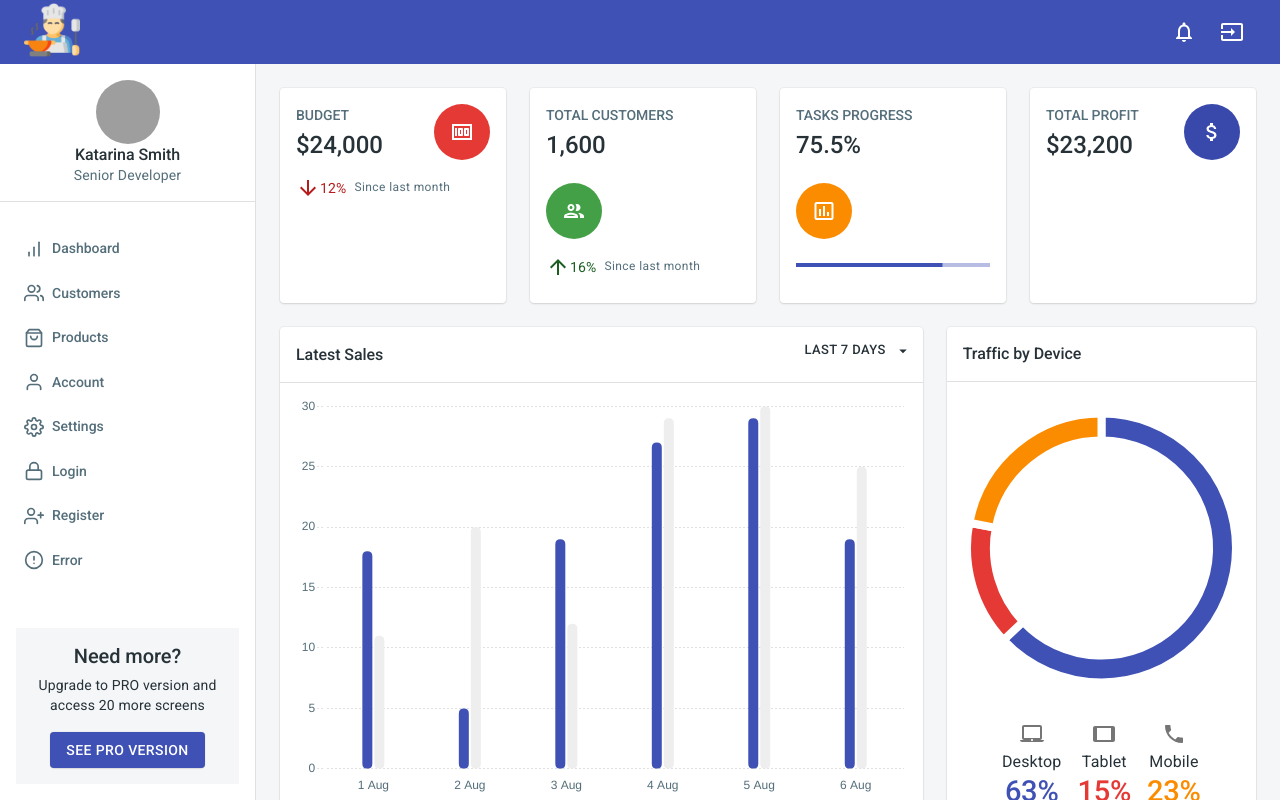
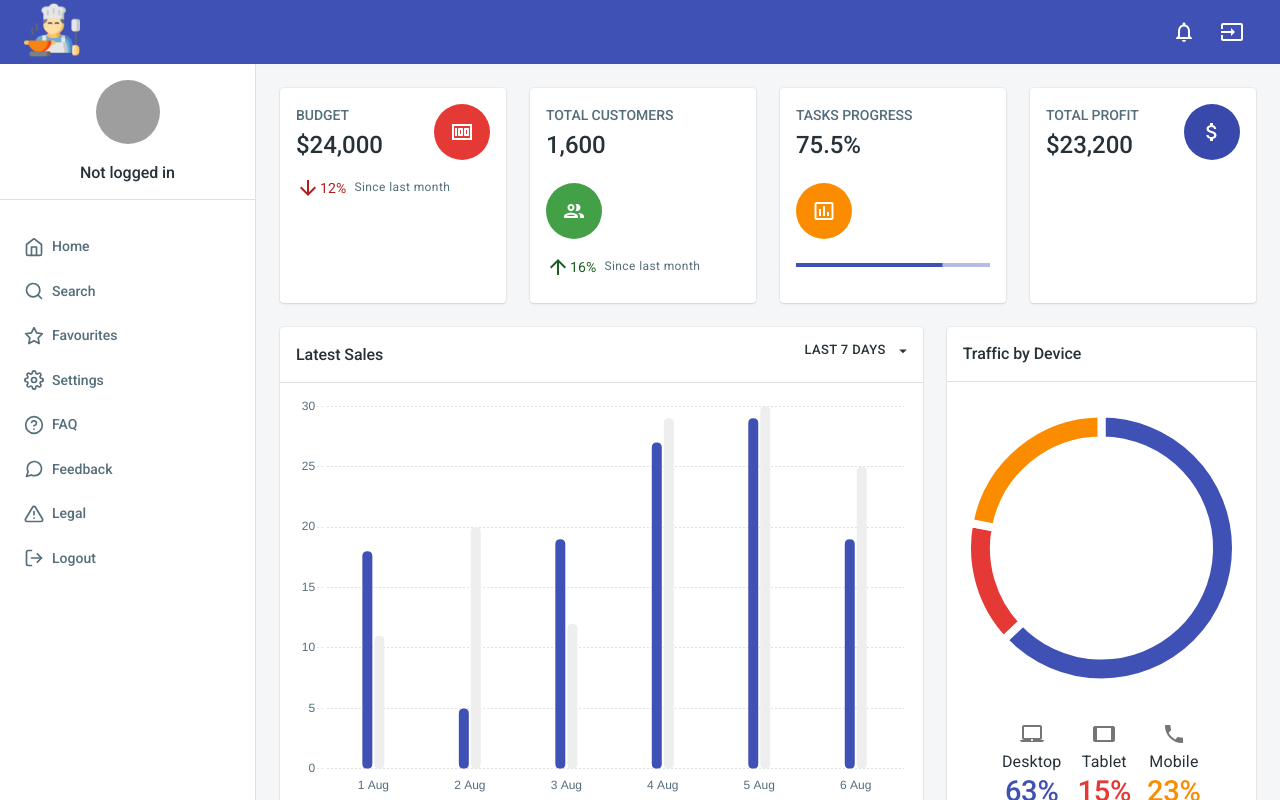
Before and after one commit to W8-Recipedia/Recipedia, a React (Create React App) app in the folder client/: page /app/dashboard in a window 1280 px wide. Built offline with nearby package versions, Linux system fonts and the light colour scheme; grey boxes are pictures that could not be loaded.

Commit message:
Updates navbar to match pages

```diff
--- a/client/src/layouts/DashboardLayout/NavBar/index.js
+++ b/client/src/layouts/DashboardLayout/NavBar/index.js
@@ -4,7 +4,6 @@ import PropTypes from 'prop-types';
 import {
   Avatar,
   Box,
-  Button,
   Divider,
   Drawer,
   Hidden,
@@ -13,43 +12,38 @@ import {
   makeStyles
 } from '@material-ui/core';
 import {
-  AlertCircle as AlertCircleIcon,
-  BarChart as BarChartIcon,
-  Lock as LockIcon,
+  Home as HomeIcon,
+  Search as SearchIcon,
+  Star as StarIcon,
   Settings as SettingsIcon,
-  ShoppingBag as ShoppingBagIcon,
-  User as UserIcon,
-  UserPlus as UserPlusIcon,
-  Users as UsersIcon
+  HelpCircle as FAQIcon,
+  MessageCircle as FeedbackIcon,
+  LogOut as LogoutIcon,
+  AlertTriangle as LegalIcon,
 } from 'react-feather';
 import NavItem from './NavItem';
 
 const user = {
-  avatar: '/static/images/avatars/avatar_6.png',
-  jobTitle: 'Senior Developer',
-  name: 'Katarina Smith'
+  avatar: '/static/images/avatars/avatar.png',
+  jobTitle: '',
+  name: 'Not logged in'
 };
 
 const items = [
   {
-    href: '/app/dashboard',
-    icon: BarChartIcon,
-    title: 'Dashboard'
+    href: '/app/home',
+    icon: HomeIcon,
+    title: 'Home'
   },
   {
-    href: '/app/customers',
-    icon: UsersIcon,
-    title: 'Customers'
+    href: '/app/search',
+    icon: SearchIcon,
+    title: 'Search'
   },
   {
-    href: '/app/products',
-    icon: ShoppingBagIcon,
-    title: 'Products'
-  },
-  {
-    href: '/app/account',
-    icon: UserIcon,
-    title: 'Account'
+    href: '/app/favourites',
+    icon: StarIcon,
+    title: 'Favourites'
   },
   {
     href: '/app/settings',
@@ -57,19 +51,24 @@ const items = [
     title: 'Settings'
   },
   {
-    href: '/login',
-    icon: LockIcon,
-    title: 'Login'
+    href: '/app/faq',
+    icon: FAQIcon,
+    title: 'FAQ'
   },
   {
-    href: '/register',
-    icon: UserPlusIcon,
-    title: 'Register'
+    href: '/feedback',
+    icon: FeedbackIcon,
+    title: 'Feedback'
   },
   {
-    href: '/404',
-    icon: AlertCircleIcon,
-    title: 'Error'
+    href: '/legal',
+    icon: LegalIcon,
+    title: 'Legal'
+  },
+  {
+    href: '/logout',
+    icon: LogoutIcon,
+    title: 'Logout'
   }
 ];
 
@@ -116,8 +115,9 @@ const NavBar = ({ onMobileClose, openMobile }) => {
           className={classes.avatar}
           component={RouterLink}
           src={user.avatar}
-          to="/app/account"
+          to="/app/settings"
         />
+        <br/>
         <Typography
           className={classes.name}
           color="textPrimary"
@@ -146,39 +146,6 @@ const NavBar = ({ onMobileClose, openMobile }) => {
         </List>
       </Box>
       <Box flexGrow={1} />
-      <Box
-        p={2}
-        m={2}
-        bgcolor="background.dark"
-      >
-        <Typography
-          align="center"
-          gutterBottom
-          variant="h4"
-        >
-          Need more?
-        </Typography>
-        <Typography
-          align="center"
-          variant="body2"
-        >
-          Upgrade to PRO version and access 20 more screens
-        </Typography>
-        <Box
-          display="flex"
-          justifyContent="center"
-          mt={2}
-        >
-          <Button
-            color="primary"
-            component="a"
-            href="https://react-material-kit.devias.io"
-            variant="contained"
-          >
-            See PRO version
-          </Button>
-        </Box>
-      </Box>
     </Box>
   );
 
```
